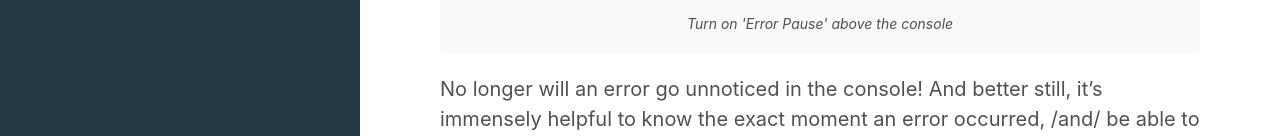
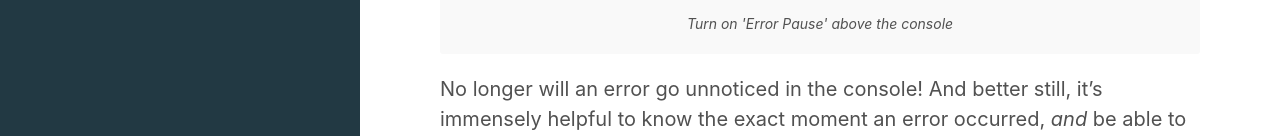
Before and after one commit to teamghostmode/teamghostmode.github.io, a Jekyll site: the page built from _posts/2017-10-18-auto-pause-on-error.markdown, in a window 1280 px wide. Shown: the part 761-897 px from the top of the page. Built offline with Jekyll 4.4.1, drawn with Linux system fonts in a browser that asks for light colours; some web fonts are replaced; some of the changed text lies outside the part shown.

Commit message:
Use correct italics syntax

```diff
--- a/_posts/2017-10-18-auto-pause-on-error.markdown
+++ b/_posts/2017-10-18-auto-pause-on-error.markdown
@@ -13,4 +13,4 @@ Unity has an easily overlooked feature called ‘Error Pause’, you’ll find t
   <figcaption>Turn on 'Error Pause' above the console</figcaption>
 </figure>
 
-No longer will an error go unnoticed in the console! And better still, it’s immensely helpful to know the exact moment an error occurred, /and/ be able to inspect the game’s state at the time of error.
+No longer will an error go unnoticed in the console! And better still, it’s immensely helpful to know the exact moment an error occurred, *and* be able to inspect the game’s state at the time of error.
```
